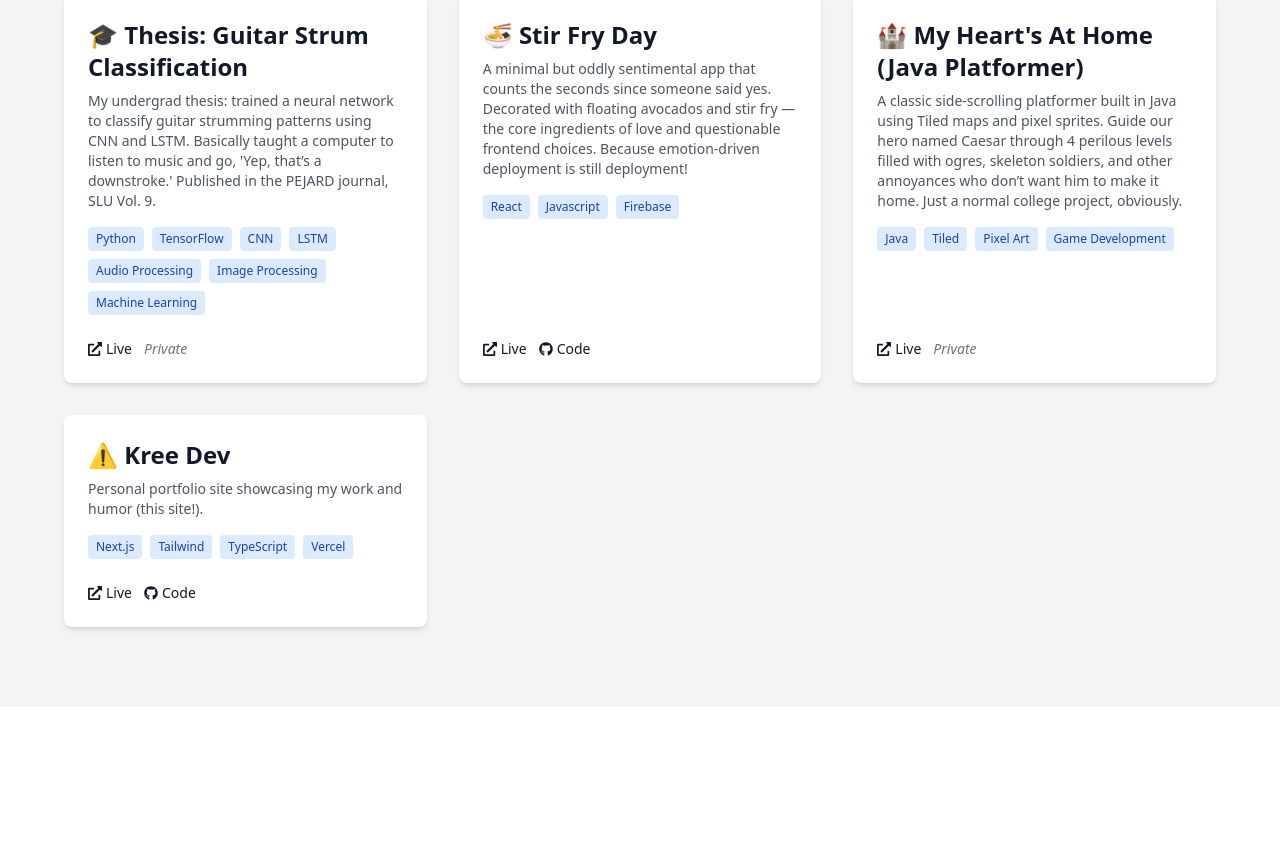
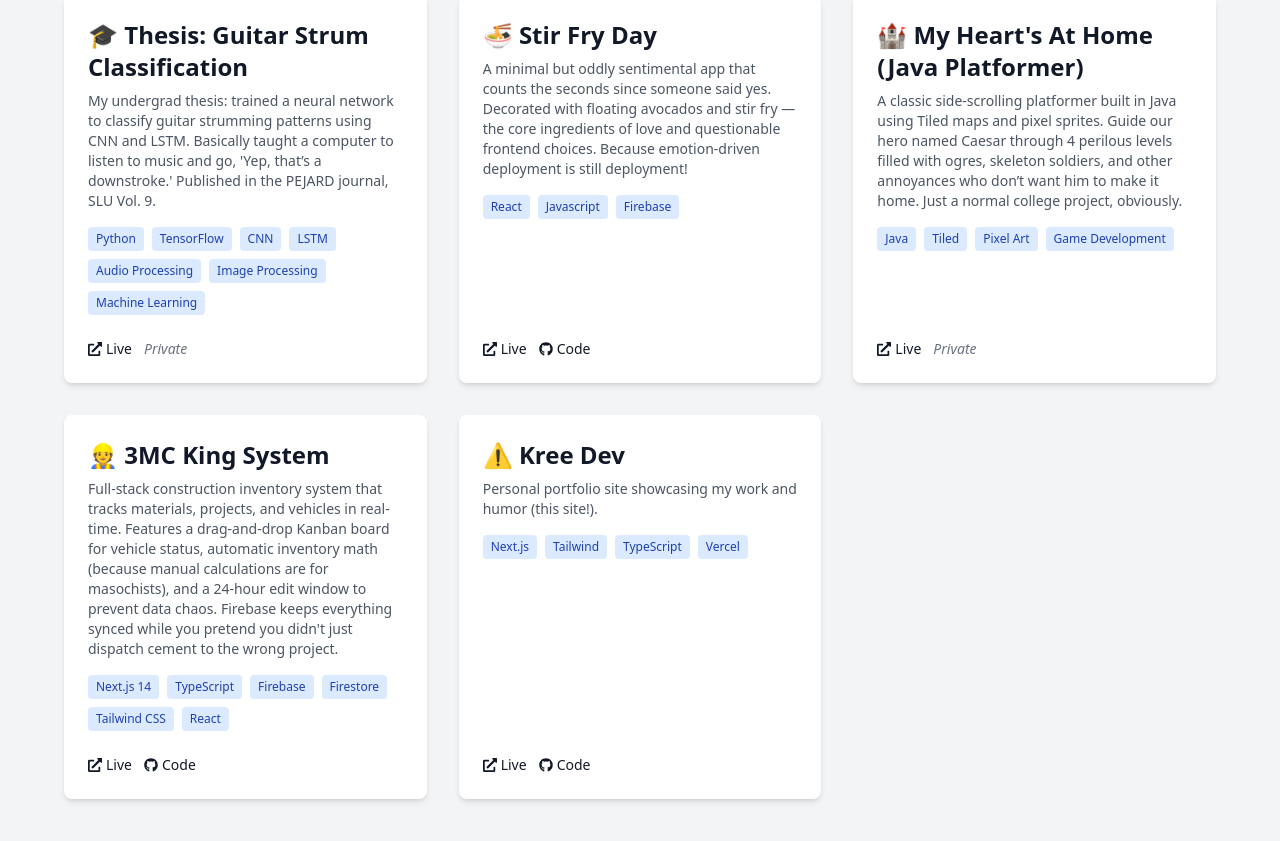
Before and after one commit to K2Krishia/kree-dev, a Next.js app: page / in a window 1280 px wide. Shown: the part 2466-3307 px from the top of the page. Before the commit the page ends 3173 px from the top, so only its background shows below. Built offline with nearby package versions, Linux system fonts and the light colour scheme.

Commit message:
add 3mc king project

```diff
--- a/src/components/Projects.tsx
+++ b/src/components/Projects.tsx
@@ -45,6 +45,13 @@ const projects = [
     tech: ["Java", "Tiled", "Pixel Art", "Game Development"],
     live: "/MHAH.jar",
     code: null
+  },
+  {
+    title: "👷 3MC King System",
+    description: "Full-stack construction inventory system that tracks materials, projects, and vehicles in real-time. Features a drag-and-drop Kanban board for vehicle status, automatic inventory math (because manual calculations are for masochists), and a 24-hour edit window to prevent data chaos. Firebase keeps everything synced while you pretend you didn't just dispatch cement to the wrong project.",
+    tech: ["Next.js 14", "TypeScript", "Firebase", "Firestore", "Tailwind CSS", "React"],
+    live: "https://3mc-king-system.vercel.app/",
+    code: "https://github.com/K2Krishia/3mc-king-system"
   },
   {
     title: "⚠️ Kree Dev",
```
